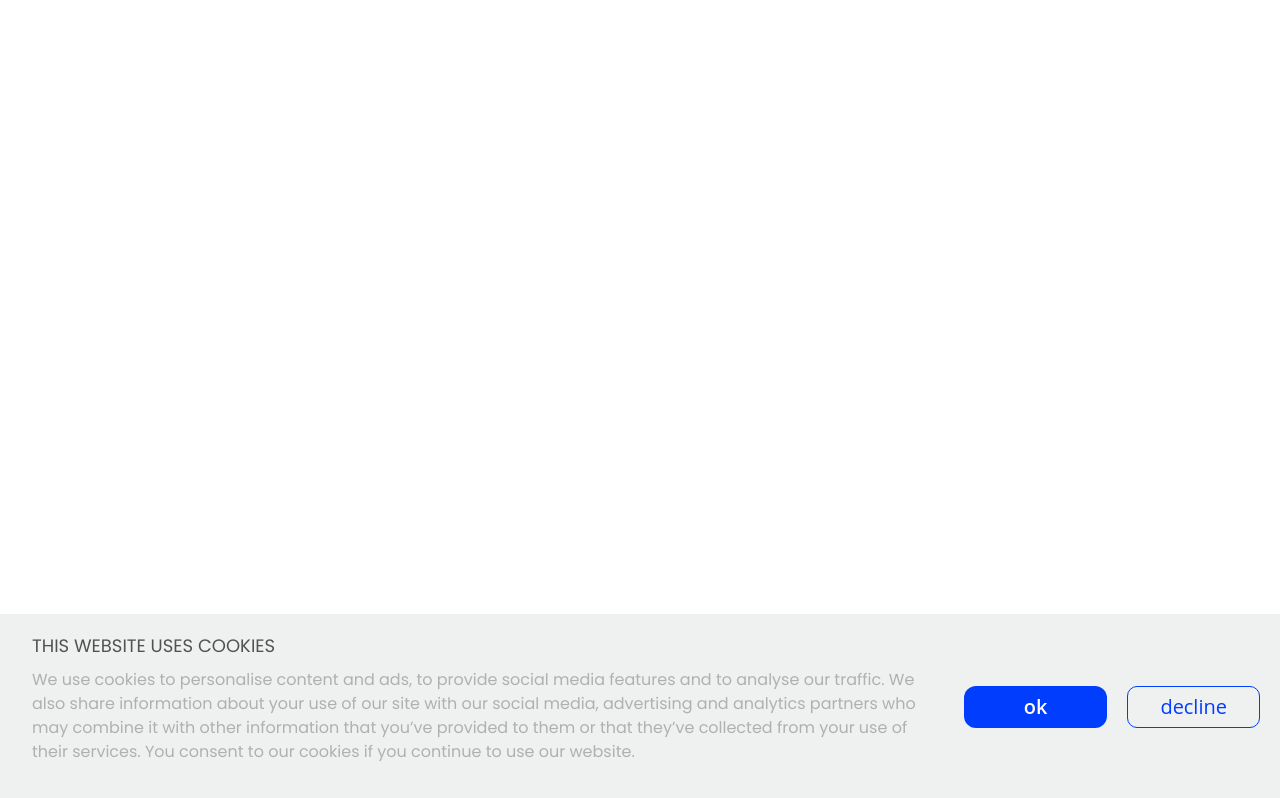
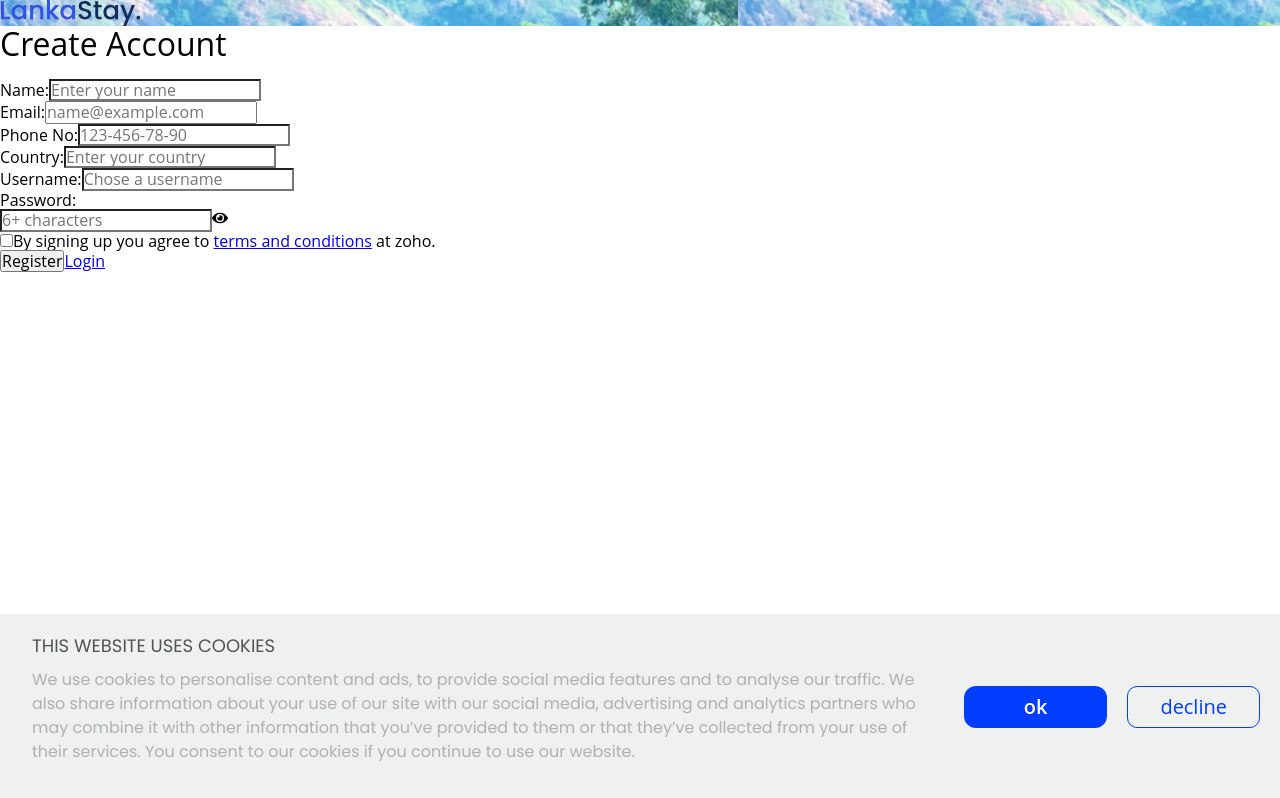
Before and after one commit to nursahtuncel/Lankastay, a React (Vite) app: page /register in a window 1280 px wide. Built offline with nearby package versions, Linux system fonts and the light colour scheme.

Commit message:
[JA-22] - Added login and register components, added whole jsx files for login and register seperately, added login and register pages

```diff
--- /dev/null
+++ b/src/components/Login/login.jsx
@@ -0,0 +1,91 @@
+import styles from "./login.module.scss";
+import loginImg from "../../assets/images/Login&Register/login&register.png";
+import logo from "../../assets/Logo.svg";
+import { useState } from "react";
+import { FaEye, FaEyeSlash } from "react-icons/fa";
+
+const Login = () => {
+  const [formData, setFormData] = useState({
+    username: "",
+    password: "",
+  });
+  const [showPassword, setShowPassword] = useState(false);
+
+  const handleChange = (e) => {
+    const { name, value } = e.target;
+    setFormData({ ...formData, [name]: value });
+  };
+
+  const handleSubmit = (e) => {
+    e.preventDefault();
+    const storedUser = JSON.parse(localStorage.getItem("user"));
+
+    if (!formData.username || !formData.password) {
+      alert("Username and Password are required!");
+      return;
+    }
+
+    if (
+      !storedUser ||
+      storedUser.username !== formData.username ||
+      storedUser.password !== formData.password
+    ) {
+      alert("Invalid username or password!");
+      return;
+    }
+
+    alert("Login successful!");
+  };
+
+  return (
+    <div className={styles.loginPageWrapper}>
+      <div
+        className={styles.loginImageContainer}
+        style={{ backgroundImage: `url(${loginImg})` }}
+      >
+        <img src={logo} alt="Logo" className={styles.loginLogo} />
+      </div>
+      <div className={styles.loginFormContainer}>
+        <h1>Login</h1>
+        <form onSubmit={handleSubmit}>
+          <div className={styles.formElement}>
+            <label>Username:</label>
+            <input
+              type="text"
+              name="username"
+              value={formData.username}
+              onChange={handleChange}
+              placeholder="Enter your username"
+            />
+          </div>
+          <div className={`${styles.formElement} ${styles.passwordField}`}>
+            <label>Password:</label>
+            <div className={styles.passwordInputWrapper}>
+              <input
+                type={showPassword ? "text" : "password"}
+                name="password"
+                value={formData.password}
+                onChange={handleChange}
+                placeholder="Enter your password"
+              />
+              <span
+                onClick={() => setShowPassword(!showPassword)}
+                className={styles.passwordToggle}
+              >
+                {showPassword ? <FaEyeSlash /> : <FaEye />}
+              </span>
+            </div>
+          </div>
+          <button className={styles.loginBtn} type="submit">
+            Login
+          </button>
+          <a className={styles.redirectToRegister} href="/register">
+            Create an Account
+          </a>
+        </form>
+      </div>
+    </div>
+  );
+};
+
+export default Login;
--- /dev/null
+++ b/src/components/Login/login.module.scss
@@ -0,0 +1 @@
+@use "../../styles/index.scss" as *;
--- /dev/null
+++ b/src/components/Register/register.jsx
@@ -0,0 +1,165 @@
+import styles from "./register.module.scss";
+import registerImg from "../../assets/images/Login&Register/login&register.png";
+import logo from "../../assets/Logo.svg";
+import { useState } from "react";
+import { FaEye, FaEyeSlash } from "react-icons/fa";
+
+const Register = () => {
+  const [formData, setFormData] = useState({
+    name: "",
+    email: "",
+    phone: "",
+    country: "",
+    username: "",
+    password: "",
+    termsAccepted: false,
+  });
+
+  const [showPassword, setShowPassword] = useState(false);
+
+  const handleChange = (e) => {
+    const { name, value, type, checked } = e.target;
+    setFormData({
+      ...formData,
+      [name]: type === "checkbox" ? checked : value,
+    });
+  };
+
+  const handleSubmit = (e) => {
+    e.preventDefault();
+
+    const emailRegex = /^[^\s@]+@[^\s@]+\.[^\s@]+$/;
+    const phoneRegex = /^\d{3}-\d{3}-\d{2}-\d{2}$/;
+
+    if (!formData.username || !formData.email || !formData.password) {
+      alert("Username, Email, and Password are required!");
+      return;
+    }
+    if (!emailRegex.test(formData.email)) {
+      alert("Please enter a valid email address!");
+      return;
+    }
+    if (!phoneRegex.test(formData.phone)) {
+      alert("Phone number must be in 3-3-2-2 format!");
+      return;
+    }
+    if (formData.password.length < 6) {
+      alert("Password must be at least 6 characters long!");
+      return;
+    }
+    if (!formData.termsAccepted) {
+      alert("You must agree to the terms and conditions!");
+      return;
+    }
+
+    localStorage.setItem("user", JSON.stringify(formData));
+    alert("Registration successful!");
+  };
+
+  return (
+    <div className={styles.registerPageWrapper}>
+      <div
+        className={styles.registerImageContainer}
+        style={{ backgroundImage: `url(${registerImg})` }}
+      >
+        <img src={logo} alt="Logo" className={styles.registerLogo} />
+      </div>
+      <div className={styles.registerFormContainer}>
+        <h1>Create Account</h1>
+        <form onSubmit={handleSubmit}>
+          <div className={styles.formElement}>
+            <label>Name:</label>
+            <input
+              type="text"
+              name="name"
+              value={formData.name}
+              onChange={handleChange}
+              placeholder="Enter your name"
+            />
+          </div>
+          <div className={styles.formElement}>
+            <label>Email:</label>
+            <input
+              type="email"
+              name="email"
+              value={formData.email}
+              onChange={handleChange}
+              required
+              placeholder="name@example.com"
+            />
+          </div>
+          <div className={styles.formElement}>
+            <label>Phone No:</label>
+            <input
+              type="text"
+              name="phone"
+              value={formData.phone}
+              onChange={handleChange}
+              placeholder="123-456-78-90"
+            />
+          </div>
+          <div className={styles.formElement}>
+            <label>Country:</label>
+            <input
+              type="text"
+              name="country"
+              value={formData.country}
+              onChange={handleChange}
+              placeholder="Enter your country"
+            />
+          </div>
+          <div className={styles.formElement}>
+            <label>Username:</label>
+            <input
+              type="text"
+              name="username"
+              value={formData.username}
+              onChange={handleChange}
+              required
+              placeholder="Chose a username"
+            />
+          </div>
+          <div className={`${styles.formElement} ${styles.passwordField}`}>
+            <label>Password:</label>
+            <div className={styles.passwordInputWrapper}>
+              <input
+                type={showPassword ? "text" : "password"}
+                name="password"
+                value={formData.password}
+                onChange={handleChange}
+                required
+                placeholder="6+ characters"
+              />
+              <span
+                onClick={() => setShowPassword(!showPassword)}
+                className={styles.passwordToggle}
+              >
+                {showPassword ? <FaEyeSlash /> : <FaEye />}
+              </span>
+            </div>
+          </div>
+          <div className={styles.termsContainer}>
+            <input
+              type="checkbox"
+              name="termsAccepted"
+              checked={formData.termsAccepted}
+              onChange={handleChange}
+            />
+            <label>
+              By signing up you agree to <a href="#">terms and conditions</a> at
+              zoho.
+            </label>
+          </div>
+          <button className={styles.registerBtn} type="submit">
+            Register
+          </button>
+          <a className={styles.redirectToLogin} href="/login">
+            Login
+          </a>
+        </form>
+      </div>
+    </div>
+  );
+};
+
+export default Register;
--- /dev/null
+++ b/src/components/Register/register.module.scss
@@ -0,0 +1 @@
+@use "../../styles/index.scss" as *;
--- a/src/pages/Login/index.jsx
+++ b/src/pages/Login/index.jsx
@@ -1,7 +1,12 @@
 import "./styles.scss";
+import Login from "../../components/Login/login.jsx";
 
-const Login = () => {
-  return <div className="login-page"></div>;
+const LoginPage = () => {
+  return (
+    <div className="login-page">
+      <Login />
+    </div>
+  );
 };
 
-export default Login;
+export default LoginPage;
--- a/src/pages/Login/styles.scss
+++ b/src/pages/Login/styles.scss
@@ -0,0 +1 @@
+@use "@/styles/index" as *;
--- a/src/pages/Register/index.jsx
+++ b/src/pages/Register/index.jsx
@@ -1,7 +1,12 @@
 import "./styles.scss";
+import Register from "../../components/Register/register.jsx";
 
-const Register = () => {
-  return <div className="register-page"></div>;
+const RegisterPage = () => {
+  return (
+    <div className="register-page">
+      <Register />
+    </div>
+  );
 };
 
-export default Register;
+export default RegisterPage;
--- a/src/pages/Register/styles.scss
+++ b/src/pages/Register/styles.scss
@@ -0,0 +1 @@
+@use "@/styles/index" as *;
```
Also changed, not shown: src/assets/images/Login&Register/login&register.png (added).
